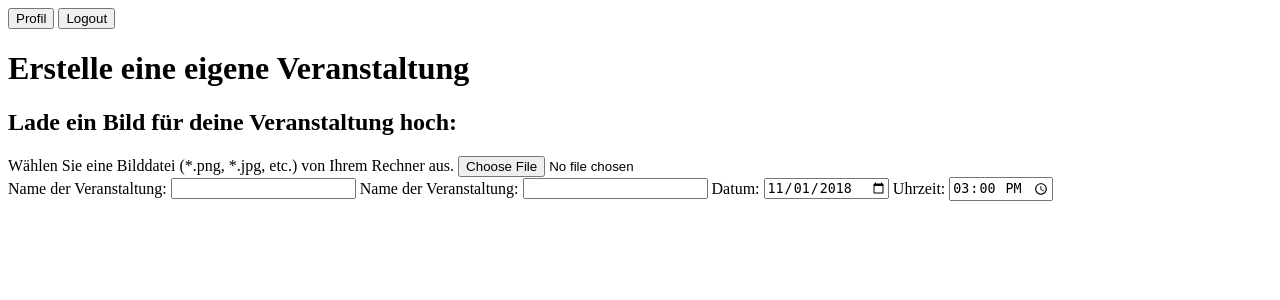
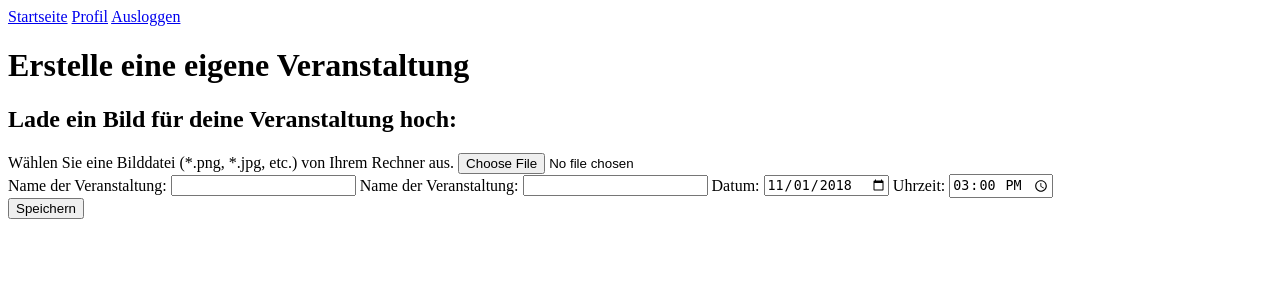
Before and after one commit to josiela/Medien-TEAM, a Node server app: template views/neue_Veranstaltung.ejs in a window 1280 px wide. Shown: the top 300 px of the page. Run offline with Node 20, Linux system fonts and the light colour scheme; the template is opened without the code that fills it, so the values that code supplies are empty; some libraries are stand-ins or nearby versions.

Commit message:
verlinkungen

```diff
--- a/views/erste_schritte.ejs
+++ b/views/erste_schritte.ejs
@@ -7,8 +7,8 @@
 		<div>
 			<header>
 <!-- "Profil-Button", "Ausloggen-Button"-->
-				<button type="button" name="profil">Profil</button>
-				<button type="button" name="Ausloggen">Logout</button>
+				<a href="/profil">Profil</a>
+				<a href="/start-login">Ausloggen</a>
 			</header>
 		</div>
 
--- a/views/loginerror.ejs
+++ b/views/loginerror.ejs
@@ -3,7 +3,11 @@
         <title>Fehler</title>
     </head>
     <body>
+      <div>
         Oops, da ist etwas schiefgelaufen. Versuche es nochmal!<br>
-         <a href="/login">Neuer Versuch</a>
+      </div>
+      <div>
+         <a href="/start-login">Zurück</a>
+      </div>
     </body>
 </html>
--- a/views/neue_Veranstaltung.ejs
+++ b/views/neue_Veranstaltung.ejs
@@ -7,8 +7,9 @@
 		<div>
 			<header>
 <!-- "Profil-Button", "Ausloggen-Button"-->
-				<button type="button" name="profil">Profil</button>
-				<button type="button" name="Ausloggen">Logout</button>
+				<a href="/home">Startseite</a>
+				<a href="/profil">Profil</a>
+				<a href="/start-login">Ausloggen</a>
 			</header>
 		</div>
 
@@ -44,6 +45,11 @@
 			<!--https://wiki.selfhtml.org/wiki/JavaScript/File_Upload-->
 		</di>
 
+		<div>
+			<input type="submit" value="Speichern" name="speichern">
+		</div>
+
+
 
 <!--
 		Angeben:
--- a/views/profil_bearbeiten.ejs
+++ b/views/profil_bearbeiten.ejs
@@ -3,6 +3,12 @@
 	<head>
 		<title>Profil bearbeiten</title>
 	</head>
+
+	<header>
+		<a href="/home">Startseite</a>
+		<a href="/profil">Profil</a>
+		<a href="/start-login">Ausloggen</a>
+	</header>
 
 	<body>
 		<div>
```
Also changed, not shown: views/home.ejs (+14 -0 lines), views/profil.ejs (+9 -0 lines), views/veranstaltung_unterseite.ejs (+7 -2 lines).
